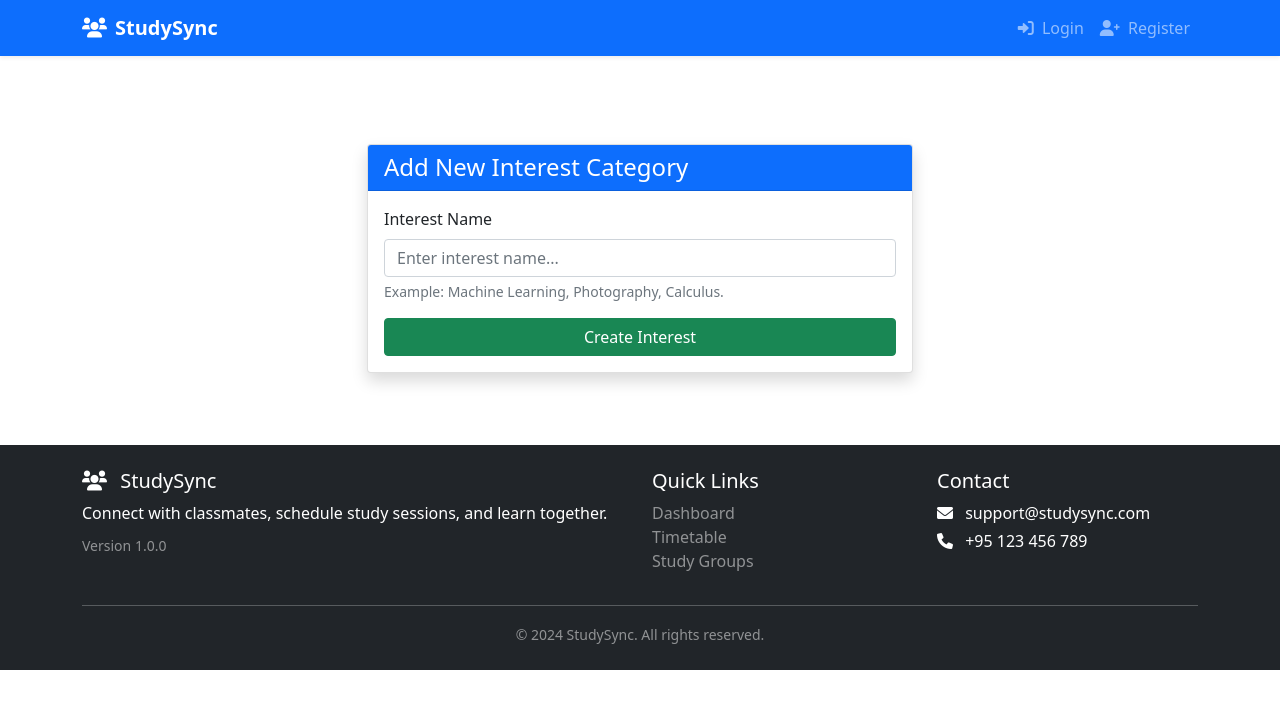
After one commit to may-cho/StudySync-repo, a Django app: page /interest/add/ in a window 1280 px wide. The commit adds this page. Shown: the top 709 px of the page. Run offline with Django 5.2, Linux system fonts and the light colour scheme; some libraries are stand-ins or nearby versions.

Commit message:
adding new interest

```diff
--- a/core/forms.py
+++ b/core/forms.py
@@ -2,6 +2,8 @@ from django import forms
 from django.contrib.auth.forms import UserCreationForm
 from django.contrib.auth.models import User
 from .models import *
+from .models import Interest
+
 
 
 class UserRegisterForm(UserCreationForm):
@@ -202,6 +204,13 @@ class StudyGroupForm(forms.ModelForm):
         return data
 
 
+class InterestForm(forms.ModelForm):
+    class Meta:
+        model = Interest
+        fields = ['name']
+        widgets = {
+            'name': forms.TextInput(attrs={'class': 'form-control', 'placeholder': 'Enter interest name...'}),
+        }
 
 class CourseForm(forms.ModelForm):
     class Meta:
--- a/core/urls.py
+++ b/core/urls.py
@@ -26,6 +26,9 @@ urlpatterns = [
     # Courses
     path('courses/add/', views.add_course, name='add_course'),
     path('courses/remove/<uuid:course_id>/', views.remove_course, name='remove_course'),
+
+    #Interests
+    path('interest/add/', views.add_interest, name='add_interest'),
 
     # Study Partners
     path('partners/find/', views.find_study_partners, name='find_study_partners_view'),
--- a/core/views.py
+++ b/core/views.py
@@ -877,6 +877,25 @@ def remove_course(request, course_id):
 
     return redirect('profile')
 
+
+from django.shortcuts import render, redirect
+from django.contrib import messages
+from .models import Interest
+from .forms import InterestForm
+
+
+def add_interest(request):
+    if request.method == 'POST':
+        form = InterestForm(request.POST)
+        if form.is_valid():
+            form.save()
+            messages.success(request, "New interest added successfully!")
+            return redirect('dashboard')  # Or wherever you want them to go
+    else:
+        form = InterestForm()
+
+    return render(request, 'core/add_interest.html', {'form': form})
+
 @csrf_exempt
 @login_required
 def api_save_timetable(request):
--- /dev/null
+++ b/templates/core/add_interest.html
@@ -0,0 +1,26 @@
+{% extends 'base.html' %}
+
+{% block content %}
+<div class="container mt-5">
+    <div class="row justify-content-center">
+        <div class="col-md-6">
+            <div class="card shadow">
+                <div class="card-header bg-primary text-white">
+                    <h4 class="mb-0">Add New Interest Category</h4>
+                </div>
+                <div class="card-body">
+                    <form method="post">
+                        {% csrf_token %}
+                        <div class="mb-3">
+                            <label for="{{ form.name.id_for_label }}" class="form-label">Interest Name</label>
+                            {{ form.name }}
+                            <div class="form-text">Example: Machine Learning, Photography, Calculus.</div>
+                        </div>
+                        <button type="submit" class="btn btn-success w-100">Create Interest</button>
+                    </form>
+                </div>
+            </div>
+        </div>
+    </div>
+</div>
+{% endblock %}
```
Also changed, not shown: templates/core/dashboard.html (+4 -4 lines).
